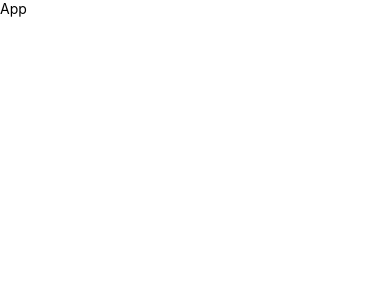
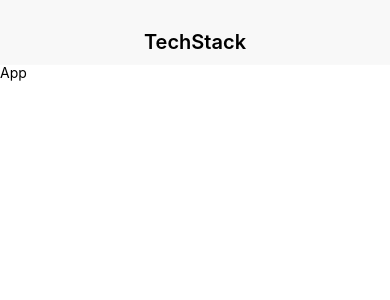
Before and after one commit to soosap/react-native-tech-stack, a React Native app: screen / in a window 390 px wide. Shown: the top 300 px of the page. Built offline with nearby package versions, Linux system fonts and the light colour scheme.

Commit message:
Add <Header /> component to <App />

```diff
--- a/src/App.js
+++ b/src/App.js
@@ -2,13 +2,14 @@ import React from 'react';
 import { Text, View } from 'react-native';
 import { Provider } from 'react-redux';
 import { createStore } from 'redux';
-
 import reducers from './reducers';
+import { Header } from './components/common';
 
 const App = () => {
 	return (
 		<Provider store={createStore(reducers)}>
 			<View>
+				<Header title="TechStack" />
 				<Text>App</Text>
 			</View>
 		</Provider>
```
Also changed, not shown: 1 other file (tests, documents, lock files or other folders).
